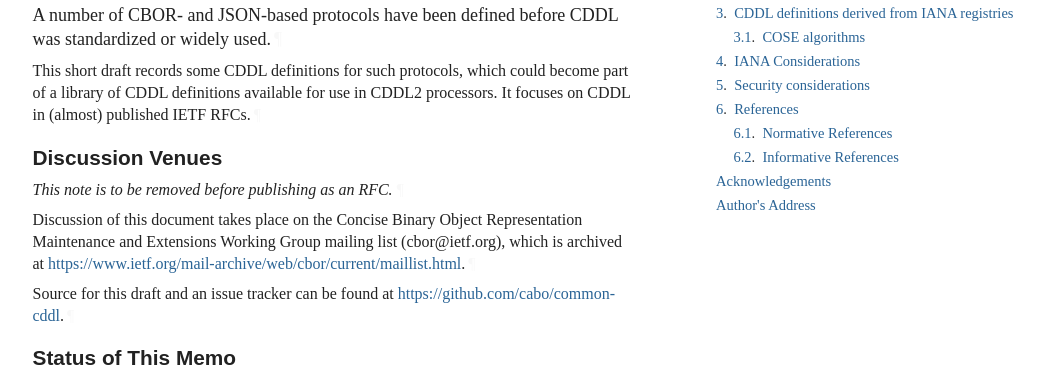
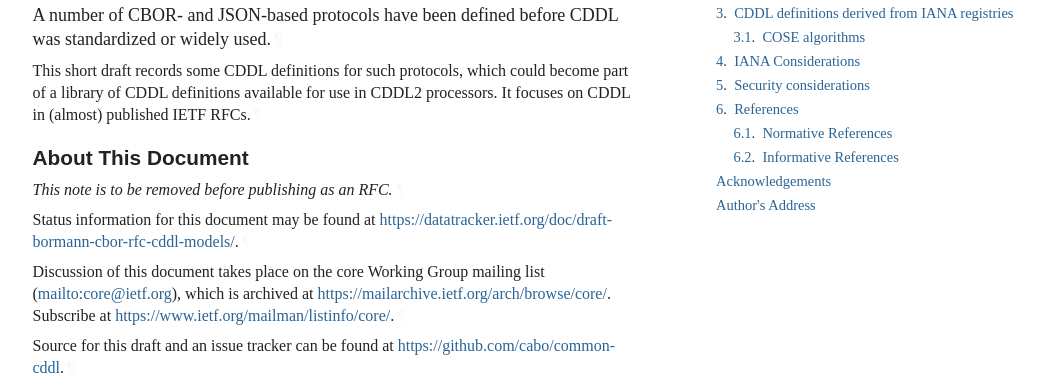
Before and after one commit to cabo/common-cddl, a plain HTML site: page draft-bormann-cbor-rfc-cddl-models.html in a window 1280 px wide. Shown: the part 344-728 px from the top of the page, without its empty margins (92-1140 px from the left). Drawn offline with Linux system fonts and the light colour scheme; a web font is replaced by a local one.

Commit message:
Script updating gh-pages from 9030922. [ci skip]

```diff
--- a/draft-bormann-cbor-rfc-cddl-models.html
+++ b/draft-bormann-cbor-rfc-cddl-models.html
@@ -1072,15 +1072,19 @@ use in CDDL2 processors.  It focuses on CDDL in (almost) published
 IETF RFCs.<a href="#section-abstract-2" class="pilcrow">¶</a></p>
 </section>
 <section class="note rfcEditorRemove" id="section-note.1">
-      <h2 id="name-discussion-venues">
-<a href="#name-discussion-venues" class="section-name selfRef">Discussion Venues</a>
+      <h2 id="name-about-this-document">
+<a href="#name-about-this-document" class="section-name selfRef">About This Document</a>
       </h2>
 <p id="section-note.1-1">This note is to be removed before publishing as an RFC.<a href="#section-note.1-1" class="pilcrow">¶</a></p>
-<p id="section-note.1-2">Discussion of this document takes place on the
-    Concise Binary Object Representation Maintenance and Extensions Working Group mailing list (cbor@ietf.org),
-    which is archived at <span><a href="https://www.ietf.org/mail-archive/web/cbor/current/maillist.html">https://www.ietf.org/mail-archive/web/cbor/current/maillist.html</a></span>.<a href="#section-note.1-2" class="pilcrow">¶</a></p>
-<p id="section-note.1-3">Source for this draft and an issue tracker can be found at
-    <span><a href="https://github.com/cabo/common-cddl">https://github.com/cabo/common-cddl</a></span>.<a href="#section-note.1-3" class="pilcrow">¶</a></p>
+<p id="section-note.1-2">
+        Status information for this document may be found at <span><a href="https://datatracker.ietf.org/doc/draft-bormann-cbor-rfc-cddl-models/">https://datatracker.ietf.org/doc/draft-bormann-cbor-rfc-cddl-models/</a></span>.<a href="#section-note.1-2" class="pilcrow">¶</a></p>
+<p id="section-note.1-3">
+        Discussion of this document takes place on the
+        core Working Group mailing list (<span><a href="mailto:core@ietf.org">mailto:core@ietf.org</a></span>),
+        which is archived at <span><a href="https://mailarchive.ietf.org/arch/browse/core/">https://mailarchive.ietf.org/arch/browse/core/</a></span>.
+        Subscribe at <span><a href="https://www.ietf.org/mailman/listinfo/core/">https://www.ietf.org/mailman/listinfo/core/</a></span>.<a href="#section-note.1-3" class="pilcrow">¶</a></p>
+<p id="section-note.1-4">Source for this draft and an issue tracker can be found at
+        <span><a href="https://github.com/cabo/common-cddl">https://github.com/cabo/common-cddl</a></span>.<a href="#section-note.1-4" class="pilcrow">¶</a></p>
 </section>
 <div id="status-of-memo">
 <section id="section-boilerplate.1">
```
Also changed, not shown: draft-bormann-cbor-rfc-cddl-models.txt.
